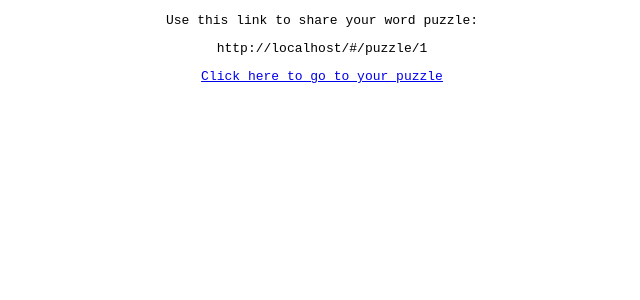
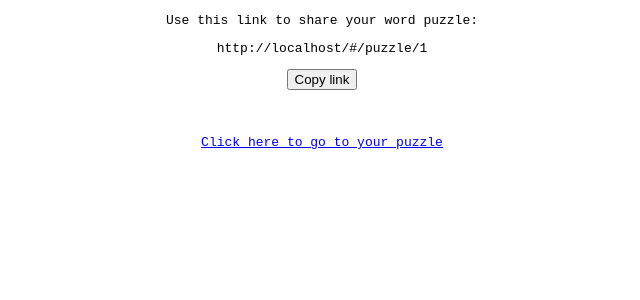
Before and after one commit to thomasnakagawa/word-puzzle-create, a React (Create React App) app: page /#/create/1 in a window 1280 px wide. Shown: the top 300 px of the page, without its empty margins (318-958 px from the left). Built offline with nearby package versions, Linux system fonts and the light colour scheme.

Commit message:
Add copy button

```diff
--- a/src/components/Results.tsx
+++ b/src/components/Results.tsx
@@ -1,5 +1,6 @@
 import { Link } from "react-router-dom";
 import { Guess, LetterResult } from "../data/Guess";
+import CopyButton from "./uiElements/CopyButton";
 
 interface IProps {
   puzzleTitle: string;
@@ -10,25 +11,33 @@ interface IProps {
 }
 
 export default function Results(props: IProps): JSX.Element {
+  const url: string = window.location.toString();
+
+  const resultTitle: string = `${props.puzzleTitle} ${props.guesses.length}/${props.guessesAllowed}`;
+
+  const resultGrid: string = props.guesses
+    .map(
+      (guess) => guess.reduce(
+        (str, cell) => str + resultEmoji(cell.result),
+        ''
+      )
+    )
+    .join('\n');
+
+  const resultFooter: string = url;
+
+  const resultString: string = [resultTitle, resultGrid, resultFooter].join('\n');
+
   return (
     <>
       <br/>
       <br/>
       <h2>{props.didWin ? 'Congrats! You guessed the word' : `Out of guesses! The word is "${props.solutionWord}"`}</h2>
       <h3>Share your results:</h3>
-      <p>{props.puzzleTitle} {props.guesses.length}/{props.guessesAllowed}</p>
-      { props.guesses.map((guess, guessIndex) => (
-        <div key={guessIndex}>
-          <span key={`guess-row-${guessIndex}`}>
-            { guess.map((guessCell, guessCellIndex) => (
-              <span key={`guess-cell-${guessIndex}-${guessCellIndex}`}>
-                { resultEmoji(guessCell.result) }
-              </span>
-            ))}
-          </span>
-        </div>
-      ))}
-      <p>{window.location.toString()}</p>
+      <p>{resultTitle}</p>
+      <p style={{whiteSpace: 'pre-line'}}>{resultGrid}</p>
+      <p>{resultFooter}</p>
+      <CopyButton text='Copy your results' content={resultString}/>
       <br/>
       <Link to='/'>Create your own word puzzle </Link>
     </>
--- a/src/components/pages/SharePage.tsx
+++ b/src/components/pages/SharePage.tsx
@@ -1,4 +1,5 @@
 import { Link, useParams } from "react-router-dom";
+import CopyButtion from "../uiElements/CopyButton";
 
 export default function SharePage(): JSX.Element {
   const { id } = useParams();
@@ -8,6 +9,9 @@ export default function SharePage(): JSX.Element {
     <>
       <p>Use this link to share your word puzzle:</p>
       <p>{url}</p>
+      <CopyButtion text='Copy link' content={url}/>
+      <br/>
+      <br/>
       <Link to={`/puzzle/${id}`}>Click here to go to your puzzle</Link>
     </>
   );
--- /dev/null
+++ b/src/components/uiElements/CopyButton.tsx
@@ -0,0 +1,44 @@
+import { ReactNode, useCallback, useMemo, useState } from "react";
+import SuccessMessage from "./SuccessMessage";
+import ValidationMessage from "./ValidationMessage";
+
+interface IProps {
+  content: string;
+  text?: string;
+}
+
+export default function CopyButton(props: IProps): JSX.Element {
+  const [result, setResult] = useState<'success' | 'failed' | undefined>(undefined);
+
+  const copy: () => void = useCallback(() => {
+    setResult(undefined);
+
+    navigator.clipboard.writeText(props.content)
+      .then(() => {
+        setResult('success');
+        setTimeout(() => {
+          setResult(undefined);
+        }, 1500);
+      })
+      .catch(() => {
+        setResult('failed');
+      });
+  }, [props.content]);
+
+  const message: ReactNode = useMemo(() => {
+    if (result === 'success') {
+      return <SuccessMessage message="Copied!"/>
+    }
+    if (result === 'failed') {
+      return <ValidationMessage message="Failed to copy"/>
+    }
+    return <p style={{opacity: 0, margin: 0}}>-</p>;
+  }, [result]);
+
+  return (
+    <>
+      <button onClick={copy}>{props.text ?? 'Copy'}</button>
+      {message}
+    </>
+  );
+}
--- /dev/null
+++ b/src/components/uiElements/SuccessMessage.tsx
@@ -0,0 +1,9 @@
+import React from 'react';
+
+interface IProps {
+  message?: string;
+}
+
+export default function SuccessMessage(props: IProps): JSX.Element {
+  return props.message ? <p style={{ color: 'green', margin: 0 }}>{props.message}</p> : <></>;
+}
```
